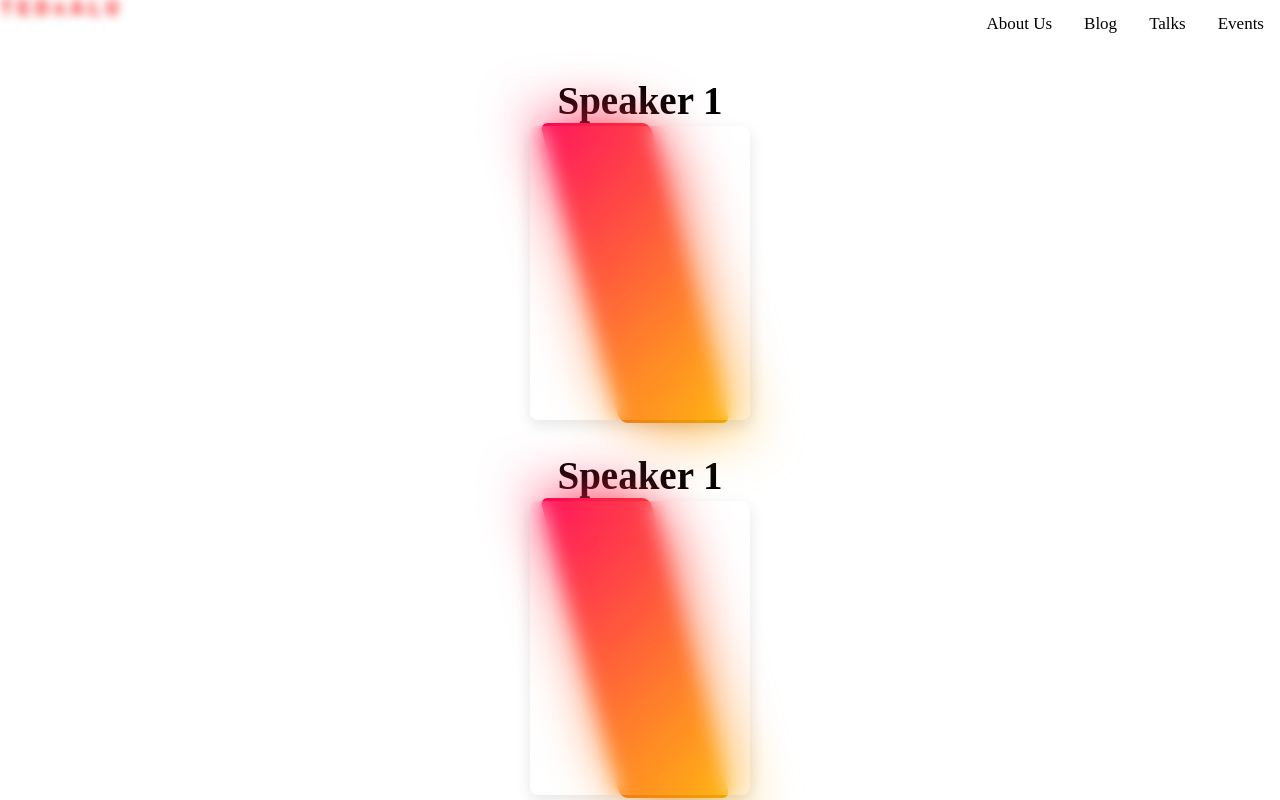
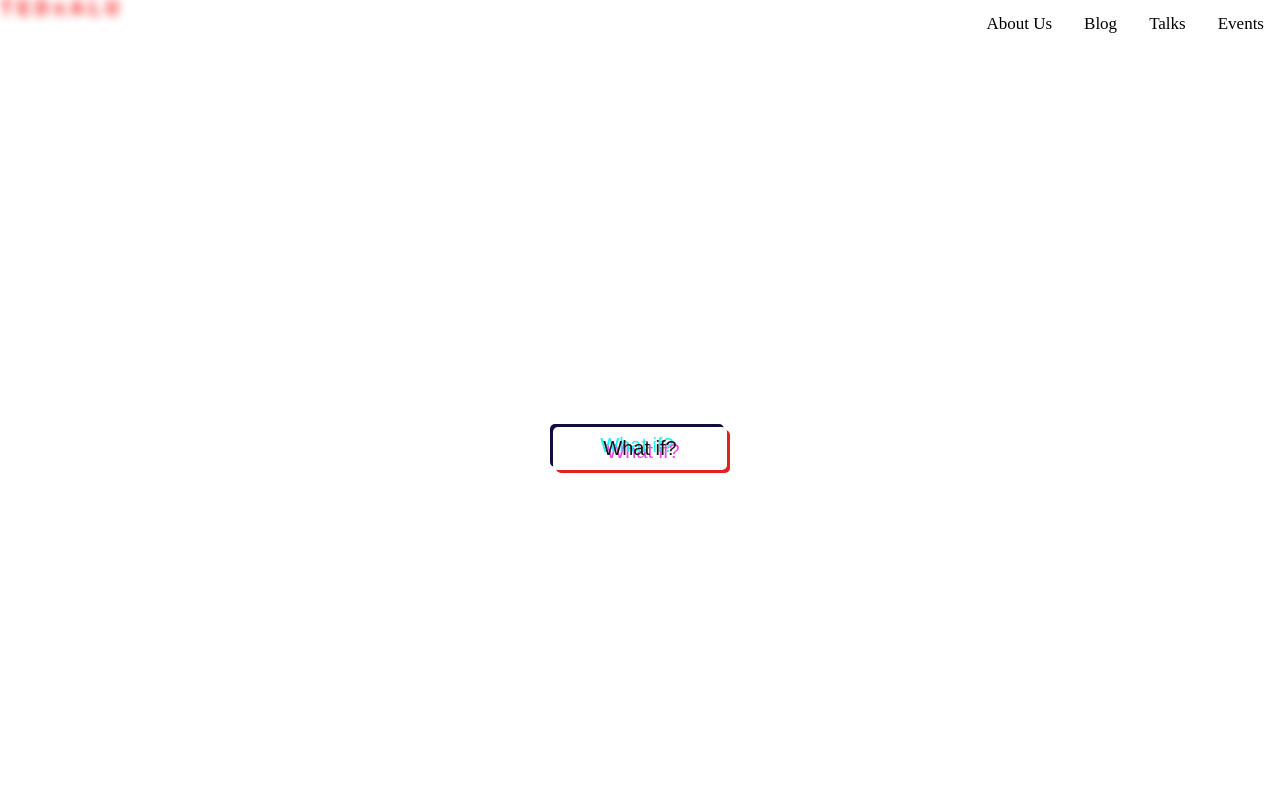
Before and after one commit to jefftrojan/tedx-alu, a React (Create React App) app: page / in a window 1280 px wide. Shown: the top 800 px of the page. Built offline with nearby package versions, Linux system fonts and the light colour scheme.

Commit message:
new_home

```diff
--- a/src/App.css
+++ b/src/App.css
@@ -101,11 +101,6 @@
   color: #000;
 }
 
-.hero {
-  display: inline-block;
-  padding: 30px;
-  margin-bottom: 50px;
-}
 
 footer {
   background: linear-gradient(315deg, #232748, #9d0d0d);
--- a/src/App.js
+++ b/src/App.js
@@ -45,17 +45,11 @@ function App() {
 
 <section className='hero'>
    <main>
-
-    <h1>Speaker 1</h1>
    <Card
 
    />
    <br />
 
-<h1>Speaker 1</h1>
-   <Card
-
-   />
 
    </main>
 
--- a/src/Components/Cards/Cards.css
+++ b/src/Components/Cards/Cards.css
@@ -1,72 +1,103 @@
-.box {
+button,button::after {
+    padding: 10px 50px;
+    font-size: 20px;
+    border: none;
+    border-radius: 5px;
+    color: rgb(21, 21, 21);
+    background-color: transparent;
     position: relative;
-    width: 220px;
-    height: 300px;
-    display: flex;
-    justify-content: center;
-    align-items: center;
-    transition: 0.5s;
-    z-index: 1;
+    box-shadow: -3px -3px 0px #110c42, 3px 3px 0px #e22121;
+    animation: glitch_4011 1s;
+    text-shadow: 10 10px 10px rgb(228, 228, 228);
+    animation-timing-function: steps(2, end);
+    text-shadow: -3px -3px 0px #1df2f0, 3px 3px 0px #E94BE8;
   }
 
-   .box::before {
-    content: ' ';
+  button::after {
+    --move1: inset(50% 50% 50% 50%);
+    --move2: inset(31% 0 40% 0);
+    --move3: inset(39% 0 15% 0);
+    --move4: inset(45% 0 40% 0);
+    --move5: inset(45% 0 6% 0);
+    --move6: inset(14% 0 61% 0);
+    clip-path: var(--move1);
+    content: 'TEDx';
     position: absolute;
     top: 0;
-    left: 50px;
-    width: 50%;
-    height: 100%;
-    text-decoration: none;
-    background: #fff;
-    border-radius: 8px;
-    transform: skewX(15deg);
-    transition: 0.5s;
+    left: 0;
+    right: 0;
+    bottom: 0;
+    display: block;
   }
 
-   .box::after {
-    content: '';
-    position: absolute;
-    top: 0;
-    left: 50;
-    width: 50%;
-    height: 100%;
-    background: #fff;
-    border-radius: 8px;
-    transform: skewX(15deg);
-    transition: 0.5s;
-    filter: blur(30px);
+  button:hover::after {
+    animation: glitch_4011 1s;
+    text-shadow: 10 10px 10px rgb(228, 228, 228);
+    animation-timing-function: steps(2, end);
+    text-shadow: -3px -3px 0px #1df2f0, 3px 3px 0px #E94BE8;
+    background-color: transparent;
+    border: 3px solid rgb(0, 255, 213);
   }
 
-   .box:hover:before,
-   .box:hover:after {
-    transform: skewX(0deg) scaleX(1.3);
+  button:hover {
+    background-color: transparent;
+    border: 1px solid rgb(0, 255, 213);
+    box-shadow: 0px 10px 10px -10px rgb(0, 255, 213);
   }
 
-   .box:before,
-   .box:after {
-    background: linear-gradient(315deg, #ffbc00, #ff0058)
+  @keyframes glitch_4011 {
+    0% {
+      clip-path: var(--move1);
+      transform: translate(0px,-10px);
     }
 
-
-   .box .content {
-    position: relative;
-    width: 190px;
-    height: 254px;
-    padding: 20px 40px;
-    background: rgba(255, 255, 255, 0.05);
-    backdrop-filter: blur(10px);
-    box-shadow: 0 5px 15px rgba(0, 0, 0, 0.1);
-    border-radius: 8px;
-    z-index: 1;
-    transform: 0.5s;
-    color: #fff;
-    display: flex;
-    justify-content: center;
-    align-items: center;
+    10% {
+      clip-path: var(--move2);
+      transform: translate(-10px,10px);
     }
 
-   .box .content h2 {
-    font-size: 20px;
-    color: #fff;
-    margin-bottom: 10px;
+    20% {
+      clip-path: var(--move3);
+      transform: translate(10px,0px);
     }
+
+    30% {
+      clip-path: var(--move4);
+      transform: translate(-10px,10px);
+    }
+
+    40% {
+      clip-path: var(--move5);
+      transform: translate(10px,-10px);
+    }
+
+    50% {
+      clip-path: var(--move6);
+      transform: translate(-10px,10px);
+    }
+
+    60% {
+      clip-path: var(--move1);
+      transform: translate(10px,-10px);
+    }
+
+    70% {
+      clip-path: var(--move3);
+      transform: translate(-10px,10px);
+    }
+
+    80% {
+      clip-path: var(--move2);
+      transform: translate(10px,-10px);
+    }
+
+    90% {
+      clip-path: var(--move4);
+      transform: translate(-10px,10px);
+    }
+
+    100% {
+      clip-path: var(--move1);
+      transform: translate(0);
+    }
+  }
--- a/src/Components/Cards/Cards.js
+++ b/src/Components/Cards/Cards.js
@@ -4,12 +4,9 @@ import  "./Cards.css"
 function Cards() {
     return (
 
-        <div class="box">
-  <span></span>
-  <div class="content">
-
-  </div>
-</div>
+        <button>
+            What if?
+        </button>
     )
 }
 export default Cards;
```
Lines whose indentation alone changed are shown as unchanged.
